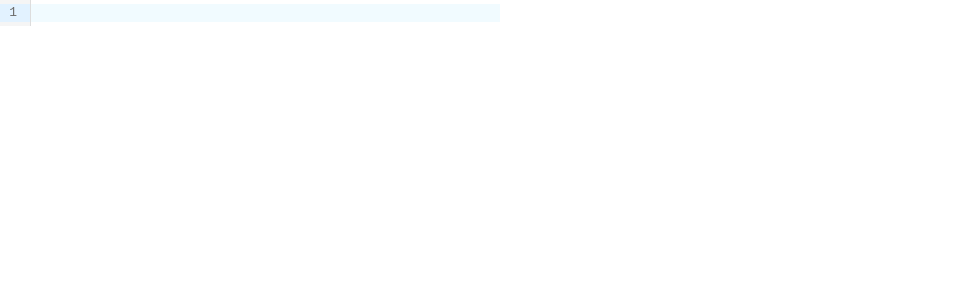
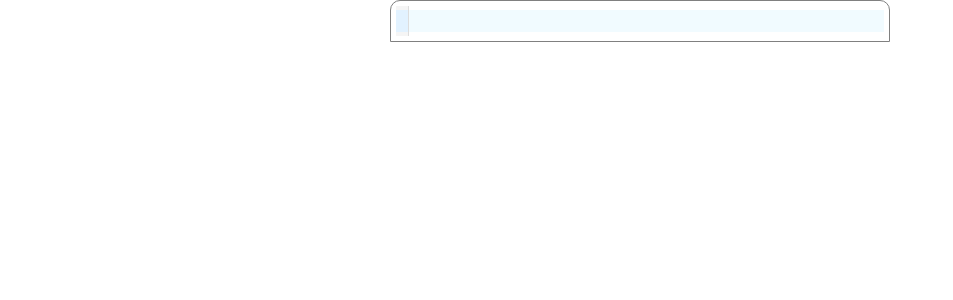
Before and after one commit to mykhailoananiev23/React-MUI-Auto-Complete-Textfield, a React (Create React App) app: page / in a window 1280 px wide. Shown: the top 300 px of the page, without its empty margins (0-953 px from the left). Built offline with nearby package versions, Linux system fonts and the light colour scheme.

Commit message:
add style

```diff
--- a/src/App.tsx
+++ b/src/App.tsx
@@ -104,7 +104,7 @@ function App() {
           Learn React
         </a>
       </header> */}
-      <div style={{width: "500px"}}>
+      <div style={{width: "500px", margin: "auto"}}>
         <AutoTextComponent guess={callback1} complete={callback2} multiline />
       </div>
     </div>
--- a/src/component/AutoTextComponent.tsx
+++ b/src/component/AutoTextComponent.tsx
@@ -5,11 +5,19 @@ import { styled } from "@mui/system";
 import List from "@mui/material/List";
 import ListItemButton from "@mui/material/ListItemButton";
 
+const DefinedCodeMirror = styled(CodeMirror)`
+  border-radius: 10px 10px 0px 0px;
+  border: 1px solid grey;
+  padding: 5px;
+  font-size: 16px;
+  font-family: math;
+`;
+
 const DropdownList = styled(List)`
   position: absolute;
   background-color: #ffffff;
   border: 1px solid #cccccc;
-border-radius: 4px;
+  border-radius: 10px;
   max-height: 400px;
   overflow-y: auto;
   z-index: 10;
@@ -17,11 +25,13 @@ z-index: 10;
 
 const StringDisplayBox = styled(Box)`
   position: absolute;
-background-color: lightgreen;
+  border-radius: 0px 0px 10px 10px;
+  color: #006600;
+  background: #99ffcc;
   max-height: 200px;
   overflow-y: auto;
   z-index: 5;
-`
+`;
 
 const DropdownItem = styled(ListItemButton)`
   &:hover {
@@ -29,69 +39,75 @@ const DropdownItem = styled(ListItemButton)`
   }
 `;
 
-const AutoTextComponent = ({guess, complete, multiline}: any): JSX.Element => {
+const AutoTextComponent = ({
+  guess,
+  complete,
+  multiline,
+}: any): JSX.Element => {
   const CodeEditor = React.useRef<any>(null);
-  const [displayStr, setdisplayStr] = React.useState("")
-  const [focused, setfocused] = React.useState(false)
-  const [value, setvalue] = React.useState<string>("")
-  const [selectedStr, setSelectedStr] = React.useState<string>("")
+  const [displayStr, setdisplayStr] = React.useState("");
+  const [focused, setfocused] = React.useState(false);
+  const [value, setvalue] = React.useState<string>("");
+  const [selectedStr, setSelectedStr] = React.useState<string>("");
   const [selection, setSelection] = React.useState<any>(null);
-  const [divideStr, setDivideStr] = React.useState<any>("")
-  const [matchedData, setMatchedData] = React.useState<any>([])
-  const [options, setOptions] = React.useState<any>([])
+  const [divideStr, setDivideStr] = React.useState<any>("");
+  const [matchedData, setMatchedData] = React.useState<any>([]);
+  const [options, setOptions] = React.useState<any>([]);
   const [DropdownData, setDropdownData] = React.useState<any>([]);
   const [showDropdown, setShowDropdown] = React.useState(false);
   const [dropdownWidth, setDropdownWidth] = React.useState<number | null>(null);
 
   const handleChange = (value: any, viewUpdate: any) => {
     const cursorPos = viewUpdate.changes.sections[0];
-    const condStr = value.slice(cursorPos-1, cursorPos+1)
-    setSelection(JSON.stringify(viewUpdate.changes.sections))
-    const divideStr = value.slice(0, cursorPos+1);
-    setSelectedStr(value.slice(0, cursorPos+1))
-    setDropdownData([])
-    if(divideStr.includes("{{")){
-      var divide = divideStr.split("{{")
-      setDivideStr(divide.slice(-1))
+    const condStr = value.slice(cursorPos - 1, cursorPos + 1);
+    setSelection(JSON.stringify(viewUpdate.changes.sections));
+    const divideStr = value.slice(0, cursorPos + 1);
+    setSelectedStr(value.slice(0, cursorPos + 1));
+    setDropdownData([]);
+    if (divideStr.includes("{{")) {
+      var divide = divideStr.split("{{");
+      setDivideStr(divide.slice(-1));
       const guessingData = guess(divide.slice(-1));
-      if(guessingData.length > 0){
-        setShowDropdown(true)
-        setDropdownData(guessingData)
+      if (guessingData.length > 0) {
+        setShowDropdown(true);
+        setDropdownData(guessingData);
       }
-      setOptions(guessingData)
-      setMatchedData(guessingData)
+      setOptions(guessingData);
+      setMatchedData(guessingData);
     }
-    setvalue(value)
-    const realStr = complete(value)
-    setdisplayStr(realStr)
+    setvalue(value);
+    const realStr = complete(value);
+    setdisplayStr(realStr);
   };
 
   const handleFocus = () => {
-    setfocused(true)
-  }
+    setfocused(true);
+  };
 
   const handleBlur = () => {
-    setfocused(false)
-  }
+    setfocused(false);
+  };
 
   const handleOptionClick = (e: any, ele: any) => {
-    setShowDropdown(false)
+    setShowDropdown(false);
     var mid = selectedStr.lastIndexOf("{{");
     var oldStr = selectedStr.length;
-    var result = selectedStr.slice(0, mid) + "{{" + ele.description + value.slice(oldStr);
-    const realStr = complete(result)
-    setdisplayStr(realStr)
-    setvalue(result)
+    var result =
+      selectedStr.slice(0, mid) + "{{" + ele.description + value.slice(oldStr);
+    const realStr = complete(result);
+    setdisplayStr(realStr);
+    setvalue(result);
   };
 
   return (
-    <Box sx={{display: "relative"}}>
-      <CodeMirror
+    <Box sx={{ position: "relative" }}>
+      <DefinedCodeMirror
         ref={CodeEditor}
         value={value}
         onFocus={handleFocus}
         onBlur={handleBlur}
         onChange={handleChange}
+        basicSetup={{ lineNumbers: false }}
       />
       {showDropdown && DropdownData.length > 0 && (
         <DropdownList sx={{ width: "100%" }}>
@@ -112,12 +128,41 @@ const AutoTextComponent = ({guess, complete, multiline}: any): JSX.Element => {
           ))}
         </DropdownList>
       )}
-      {
-        focused ?
+      {focused ? (
         <StringDisplayBox sx={{ width: "100%" }}>
-            {displayStr}
-        </StringDisplayBox> : null
-      }
+          <div style={{ textAlign: "left", width: "100%", paddingTop: "5px" }}>
+            <div
+              style={{
+                fontWeight: "bold",
+                fontFamily: "math",
+                paddingLeft: "10px",
+              }}
+            >
+              String
+            </div>
+            <button style={{ position: "absolute", top: "5px", right: "15px" }}>
+              X
+            </button>
+          </div>
+          <div
+            style={{
+              textAlign: "left",
+              padding: "0px 10px",
+              fontFamily: "math",
+              lineHeight: "20px",
+            }}
+          >
+            {" "}
+            test {displayStr}
+          </div>
+        </StringDisplayBox>
+      ) : null}
+      {/* <div>{selectedStr}</div>
+      <div>{selectedStr}</div>
+      <div>{selection}</div>
+      <div>{divideStr}</div>
+      <div>{divideStr.includes("}}") ? "" : divideStr}</div>
+      <div>{JSON.stringify(matchedData)}</div> */}
     </Box>
   );
 };
```
Lines whose indentation alone changed are shown as unchanged.
